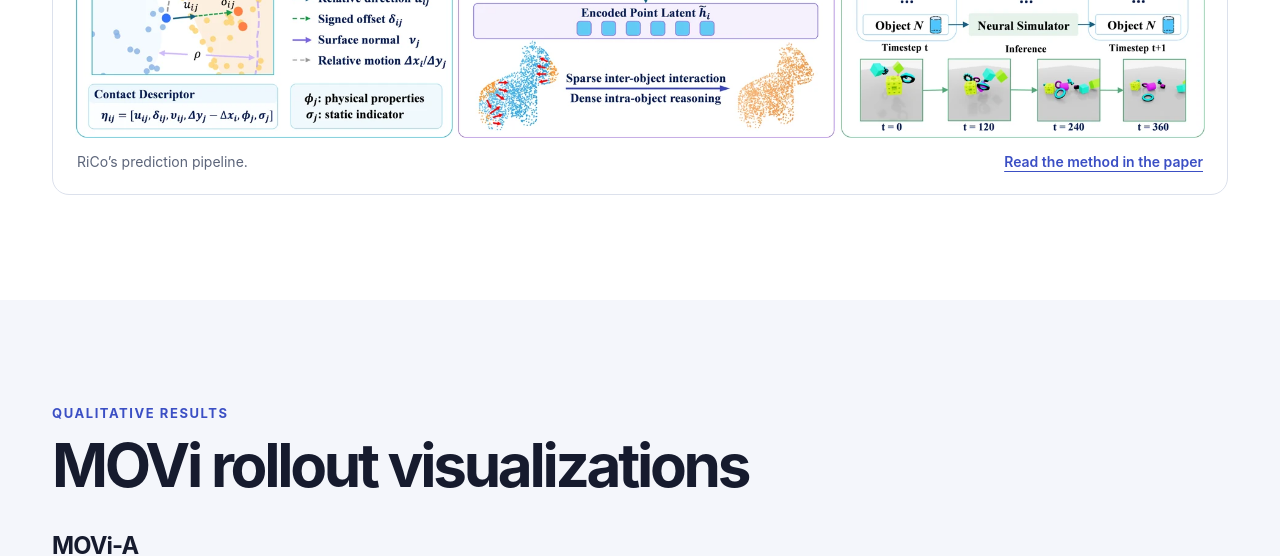
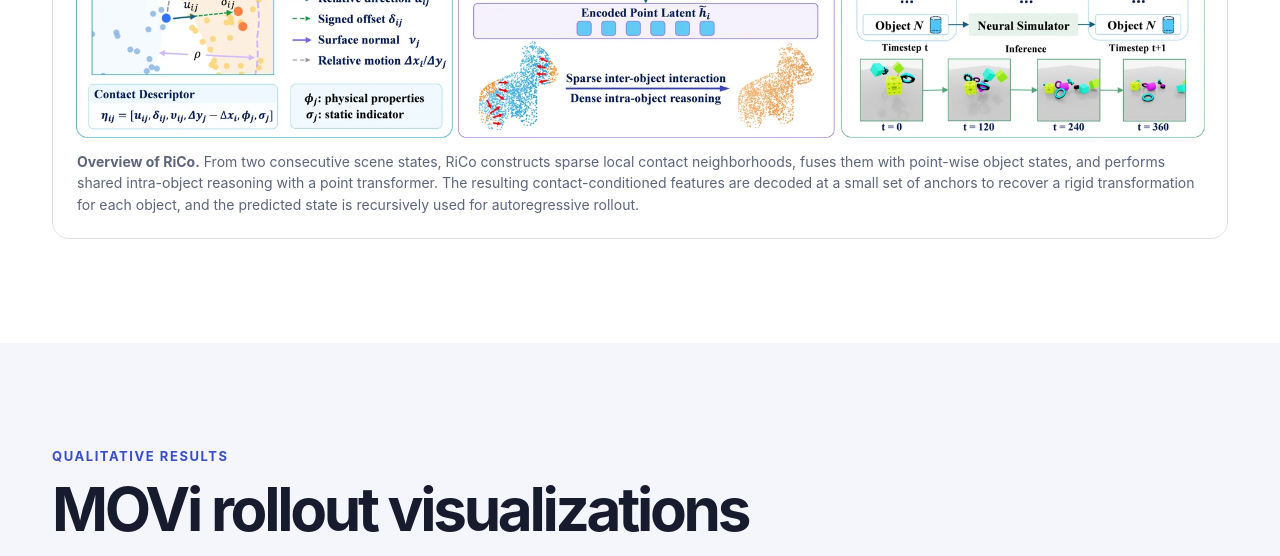
Before and after one commit to Ruixiang-OY/RiCo_website, a plain HTML site: page dist/index.html in a window 1280 px wide. Shown: the part 3080-3636 px from the top of the page. Drawn offline with Linux system fonts and the light colour scheme.

Commit message:
Update Site source

```diff
--- a/dist/index.html
+++ b/dist/index.html
@@ -91,7 +91,7 @@
         </div>
         <figure class="framework">
           <a href="assets/framework.webp"><img src="assets/framework.webp" alt="RiCo architecture, showing surface input states, local contact construction, intra-object reasoning and anchor-based rigid motion prediction." width="1850" height="876" loading="lazy"></a>
-          <figcaption>RiCo’s prediction pipeline. <a href="https://arxiv.org/html/2610.12333v1#S3">Read the method in the paper</a></figcaption>
+          <figcaption><strong>Overview of RiCo.</strong> From two consecutive scene states, RiCo constructs sparse local contact neighborhoods, fuses them with point-wise object states, and performs shared intra-object reasoning with a point transformer. The resulting contact-conditioned features are decoded at a small set of anchors to recover a rigid transformation for each object, and the predicted state is recursively used for autoregressive rollout.</figcaption>
         </figure>
       </div>
     </section>
--- a/dist/style.css
+++ b/dist/style.css
@@ -146,16 +146,11 @@ sup { margin-left: 1px; color: var(--accent-dark); font-size: .68em; font-weight
   box-shadow: 0 18px 46px #18203a1c;
 }
 .framework figcaption {
-  display: flex;
-  flex-wrap: wrap;
-  justify-content: space-between;
-  gap: 6px 20px;
   padding: 13px 2px 0;
   color: var(--muted);
   font-size: .875rem;
   line-height: 1.55;
 }
-figcaption a { font-weight: 560; }
 
 .findings { margin-top: 60px; border-block: 1px solid #e5e9f5; background: var(--paper); }
 .stats { display: grid; grid-template-columns: repeat(3, minmax(0, 1fr)); padding-block: 40px; font-family: "Inter Metrics", system-ui, sans-serif; }
```
